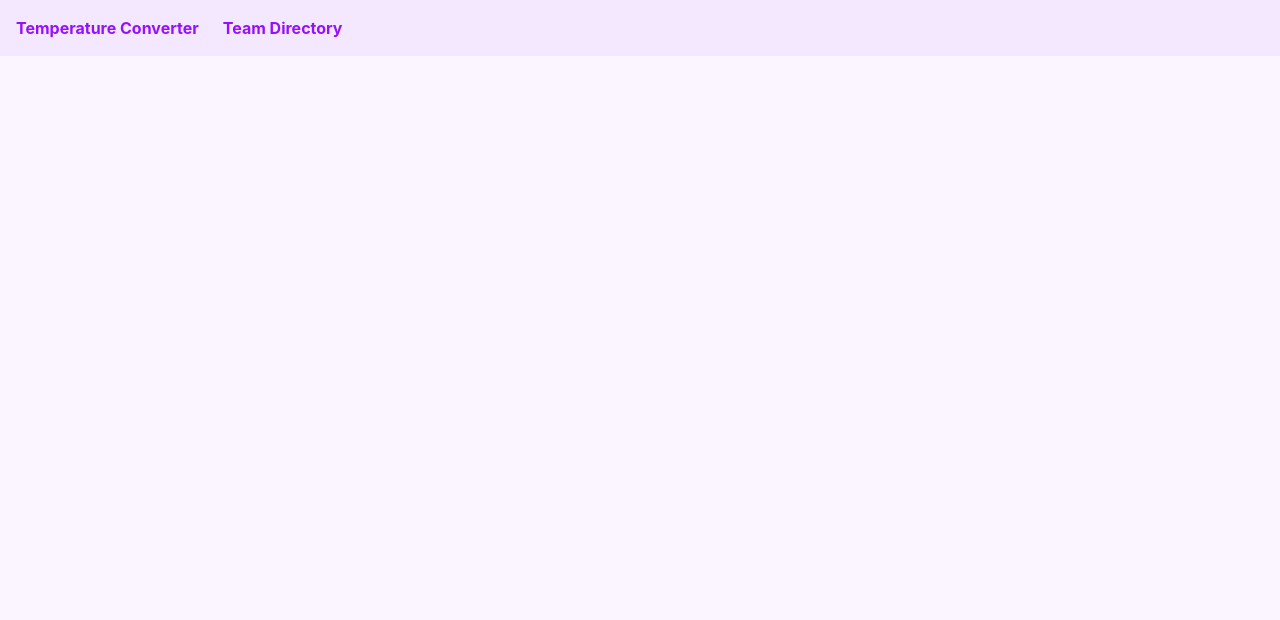
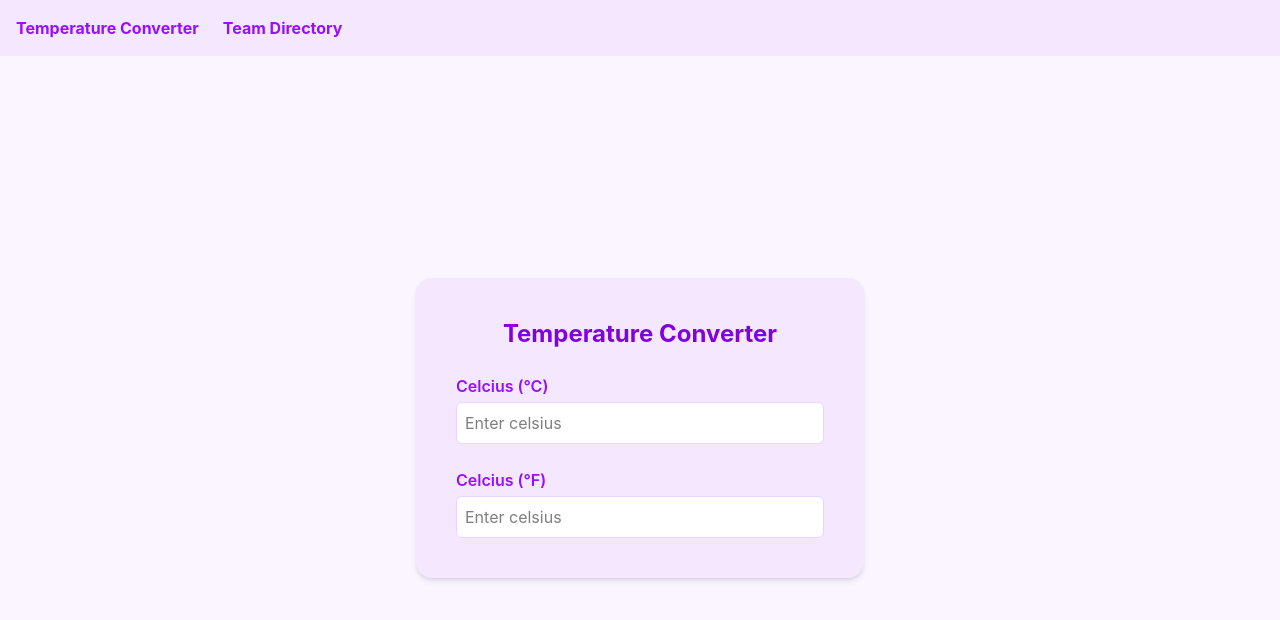
Before and after one commit to Kemi-p/TemperatureConverter, a React (Vite) app: page / in a window 1280 px wide. Shown: the top 620 px of the page. Built offline with nearby package versions, Linux system fonts and the light colour scheme.

Commit message:
temperature conversion with the lifted state and fixing spelling typo of word celcius

```diff
--- a/src/components/TemperatureInput.tsx
+++ b/src/components/TemperatureInput.tsx
@@ -0,0 +1,30 @@
+import type { TemeperatureUnit } from "../types/temperature";
+
+interface TemperatureInputProps {
+    label: string;
+    value: string;
+    unit: TemeperatureUnit;
+    onTemperatureChange: (newValue: string) => void;
+}
+
+export default function TemperatureInput({
+  label,
+  value,
+  unit,
+  onTemperatureChange,
+}: TemperatureInputProps) {
+  return (
+    <div className="flex flex-col gap-1">
+      <label className="text-purple-600 font-semibold">{label}</label>
+      <input
+        type="number"
+        value={value}
+        onChange={(event: React.ChangeEvent<HTMLInputElement>) =>
+          onTemperatureChange(event.target.value)
+        }
+        placeholder={`Enter ${unit}`}
+        className="border border-purple-200 rounded-md p-2 bg-white focus:outline-none focus:ring-2 focus:ring-purple-300"
+      />
+    </div>
+  );
+}
--- a/src/pages/TempConverterPage.tsx
+++ b/src/pages/TempConverterPage.tsx
@@ -1,6 +1,72 @@
-export default function TempConverterPage(){
+import { useState } from "react";
+import TemperatureInput from "../components/TemperatureInput";
+import { Convert } from "../utils/temperatureConversion";
+
+export default function TempConverterPage() {
+    const [temperature, setTemperature] = useState<string>("");
+    const [activeScale, setActiveScale] = useState<"celsius" | "farenheit">("celsius")
+
+    let celsiusValue: string;
+
+    if (activeScale === "celsius") {
+        celsiusValue = temperature;
+    } else if (temperature === "") {
+        celsiusValue = "";
+    } else {
+        const converted = Convert(
+            parseFloat(temperature),
+            "farenheit",
+            "celsius"
+        );
+        celsiusValue = String(Math.round(converted * 100) / 100);
+    }
+
+    let farenheitValue: string;
+    if (activeScale === "farenheit") {
+        farenheitValue = temperature;
+    } else if (temperature === "") {
+        farenheitValue = ""
+    } else {
+        const converted = Convert(
+            parseFloat(temperature),
+            "farenheit",
+            "celsius"
+        );
+        farenheitValue = String(Math.round(converted * 100) / 100);
+    }
+
+
+    function handleCelsiusChange(newValue: string): void {
+        setActiveScale('celsius');
+        setTemperature(newValue)
+    }
+
+    function handleFarenheitChange(newValue: string): void {
+        setActiveScale('farenheit');
+        setTemperature(newValue)
+    }
     return (
-        <div>
+        <div className="flex justify-center items-center min-h-[calc(100vh-56px)]">
+
+            <div className="bg-purple-100 rounded-2xl shadow-md p-10 w-full max-w-md flex flex-col gap-6">
+                <h1 className="text-2xl font-bold text-purple-700 text-center">
+                    Temperature Converter
+                </h1>
+
+                <TemperatureInput
+                label="Celcius (°C)"
+                value= {celsiusValue}
+                unit="celsius"
+                onTemperatureChange={handleCelsiusChange}
+                />
+
+                <TemperatureInput
+                label="Celcius (°F)"
+                value= {farenheitValue}
+                unit="celsius"
+                onTemperatureChange={handleFarenheitChange}
+                />
+            </div>
 
         </div>
     );
--- a/src/types/temperature.ts
+++ b/src/types/temperature.ts
@@ -1,5 +1,5 @@
 // here I am defining what a temperature object will look like.
-export type TemeperatureUnit = "celcius" | "farenheit";
+export type TemeperatureUnit = "celsius" | "farenheit";
 
 export type Temperature ={
     unti: TemeperatureUnit,
--- a/src/utils/temperatureConversion.ts
+++ b/src/utils/temperatureConversion.ts
@@ -14,11 +14,11 @@ export function Convert(
 ) : number {
     if (fromUnit === toUnit) return value;
 
-    if (fromUnit === 'celcius' && toUnit === 'farenheit'){
+    if (fromUnit === 'celsius' && toUnit === 'farenheit'){
         return ((value * (9/5)) +32);
     }
 
-    if (fromUnit === 'farenheit' && toUnit === "celcius"){
+    if (fromUnit === 'farenheit' && toUnit === "celsius"){
         return ((value - 32) * (5/9));
     }
 
```
